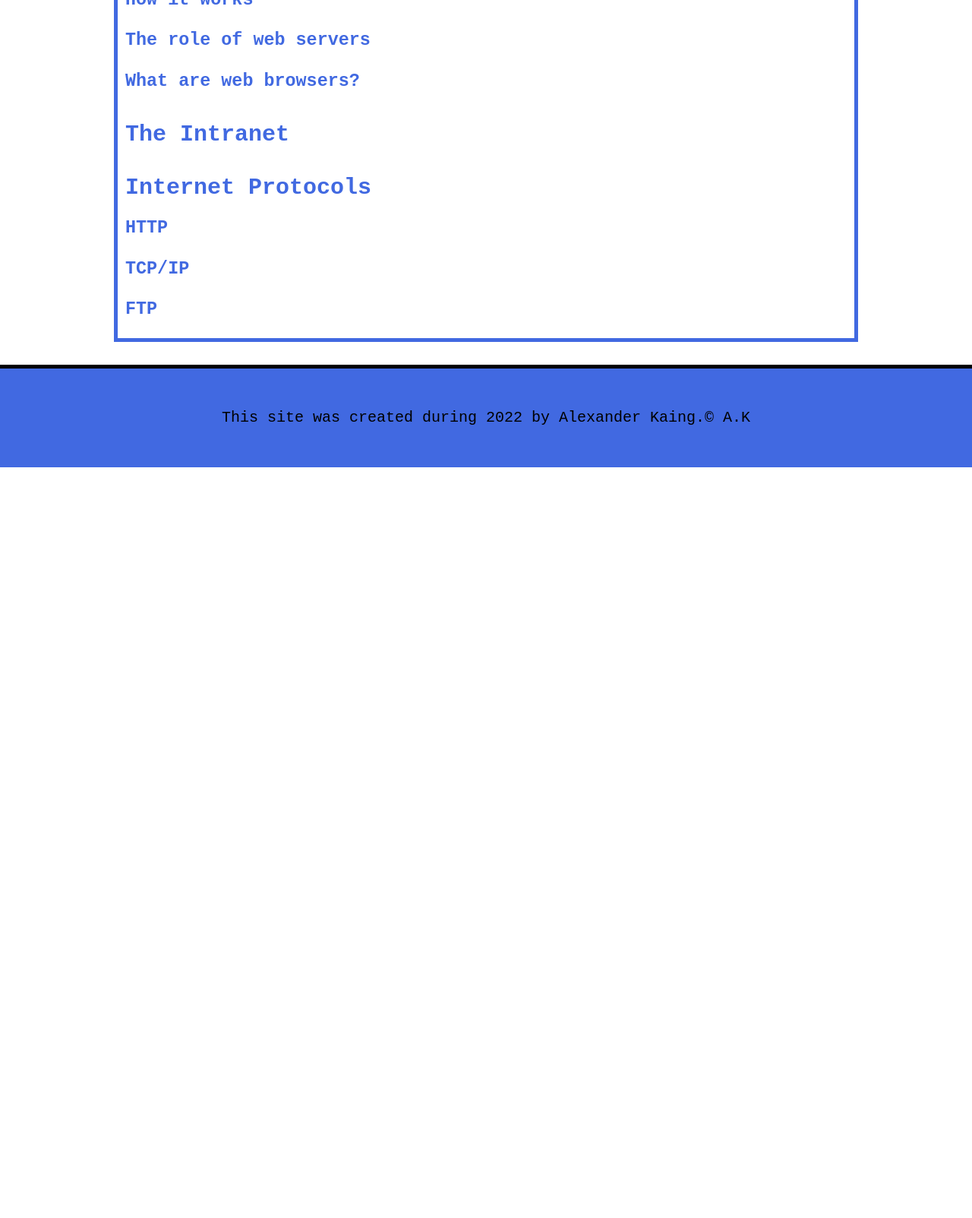
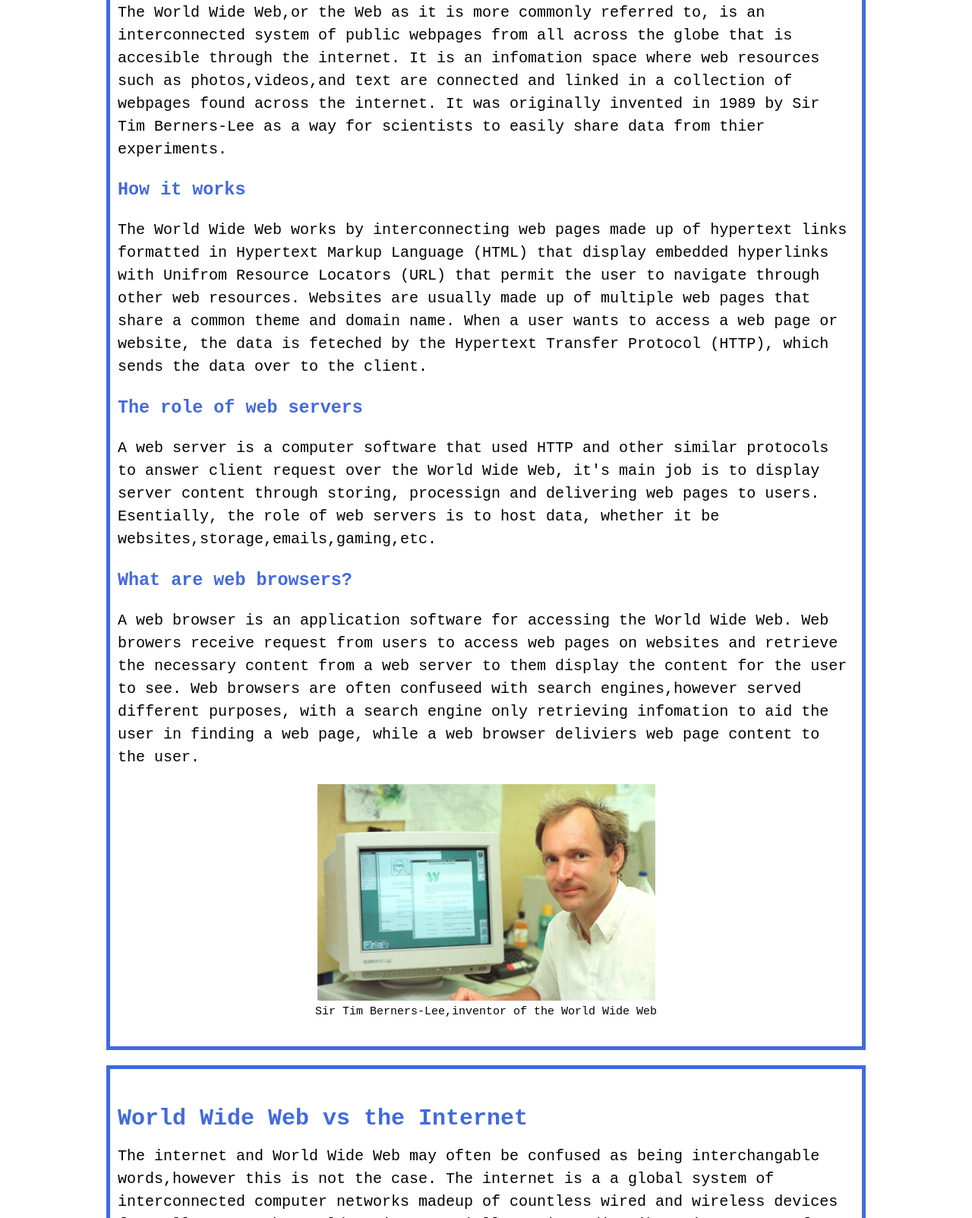
Before and after one commit to kepapen/Kevin, a plain HTML site: page IWD.html in a window 1280 px wide. Shown: the part 597-2200 px from the top of the page at 76% size. Before the commit the page ends 1212 px from the top, so only its background shows below. Drawn offline with Linux system fonts and the light colour scheme.

Commit message:
added to IWD

```diff
--- a/IWD.html
+++ b/IWD.html
@@ -23,27 +23,44 @@
 	<h1>Internet & Website Development</h1>
 </header>
 <main>
+	<!-- main element -->
 
-<div class="about">
 
-	<h2>Introduction to the World Wide Web</h2>
+<div class="col">
+
+	<h2>Introduction to the World Wide Web (WWW)</h2>
+	<p>The World Wide Web,or the Web as it is more commonly referred to, is an interconnected system of public webpages from all across the globe that is accesible through the internet. It is an infomation space where web resources such as photos,videos,and text are connected and linked in a collection of webpages found across the internet. It was originally invented in 1989 by Sir Tim Berners-Lee as a way for scientists to easily share data from thier experiments.</p>
 	<h3>How it works</h3>
-	<p></p>
+	<p>The World Wide Web works by interconnecting web pages made up of hypertext links formatted in Hypertext Markup Language (HTML) that display embedded hyperlinks with Unifrom Resource Locators (URL) that permit the user to navigate through other web resources. Websites are usually made up of multiple web pages that share a common theme and domain name. When a user wants to access a web page or website, the data is feteched by the Hypertext Transfer Protocol (HTTP), which sends the data over to the client.</p>
 	<h3>The role of web servers</h3>
-	<p></p>
-	<h3>What are web browsers?</h3>
+	<p> A web server is a computer software that used HTTP and other similar protocols to answer client request over the World Wide Web, it's main job is to display server content through storing, processign and delivering web pages to users. Esentially, the role of web servers is to host data, whether it be websites,storage,emails,gaming,etc. </p>
+    <h3>What are web browsers?</h3>
+    <p>A web browser is an application software for accessing the World Wide Web. Web browers receive request from users to access web pages on websites and retrieve the necessary content from a web server to them display the content for the user to see. Web browsers are often confuseed with search engines,however served different purposes, with a search engine only retrieving infomation to aid the user in finding a web page, while a web browser deliviers web page content to the user. </p>
+    <figure>
+    <img class="digitalmedia" src="img/Berners-Lee.jpg"
+    width="50%">
+    <figcaption>Sir Tim Berners-Lee,inventor of the World Wide Web</figcaption>
+    </figure>
 
-	<h2>The Intranet</h2>
+</div>
+
+<div class="col">
+	<h2>World Wide Web vs the Internet</h2>
+	<p>The internet and World Wide Web may often be confused as being interchangable words,however this is not the case. The internet is a a global system of interconnected computer networks madeup of countless wired and wireless devices from all across the world.It is essentially a giant distributation system of data and infomation. On the other hand, the World Wide Web is standardised system for accessing and navigating the internet. It is similar to email in the that is only a part of the internet.</p>
+
+</div>
+
+<div class="col">
+	<h2>What it an Intranet? How does it relate to the Internet?</h2>
 	<p></p>
 
-	<h2>Internet Protocols</h2>
-	<p></p>
-	<h3>HTTP</h3>
-	<p></p>
-	<h3>TCP/IP</h3>
-	<p></p>
-	<h3>FTP</h3>
-	<p></p>
+
+</div>
+
+<div class="col">
+	<h2>What is an internet protocol?</h2>
+
+</div>
 
 
 
--- a/css/index.css
+++ b/css/index.css
@@ -129,3 +129,8 @@ div.disclaimer{
     text-align: center;
     color: white;
 }
+
+figcaption{
+	text-align: center;
+	font-size: 15px;
+}
```
Also changed, not shown: img/berners-lee.jpg (added).
